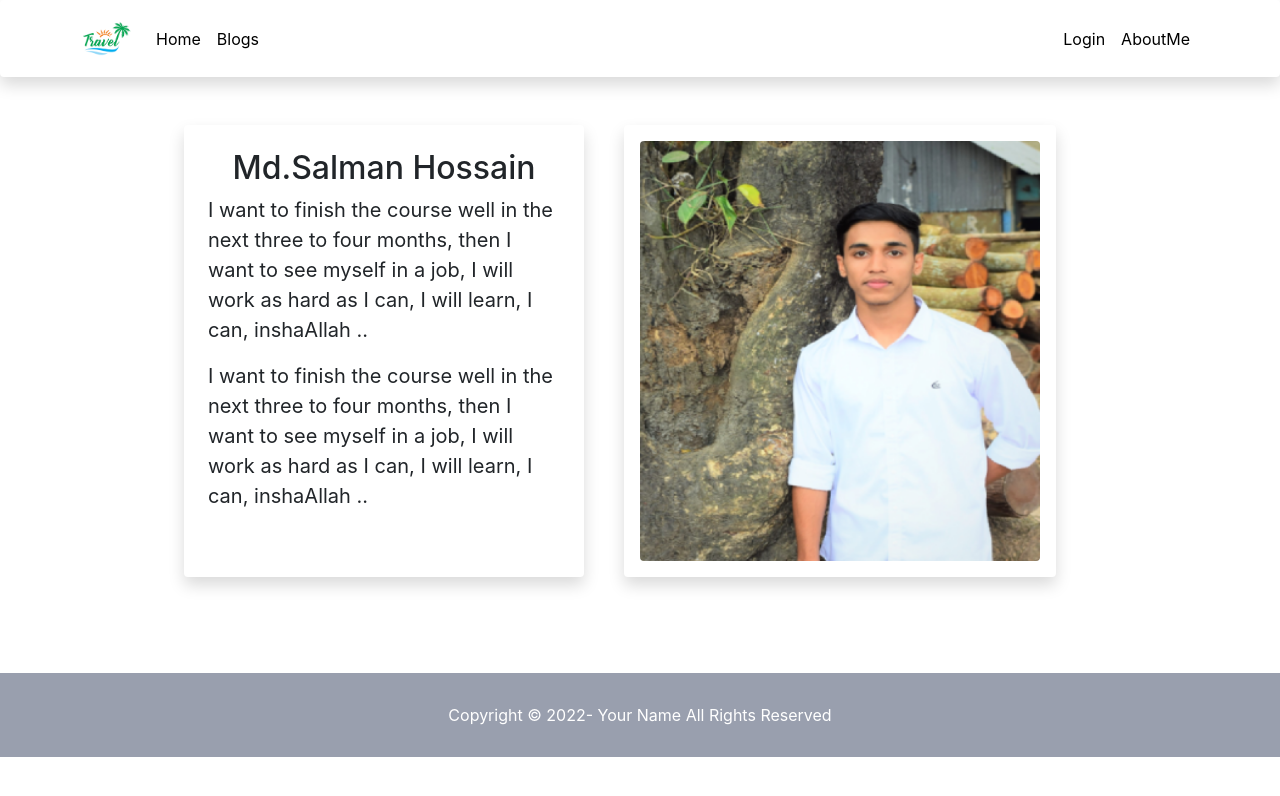
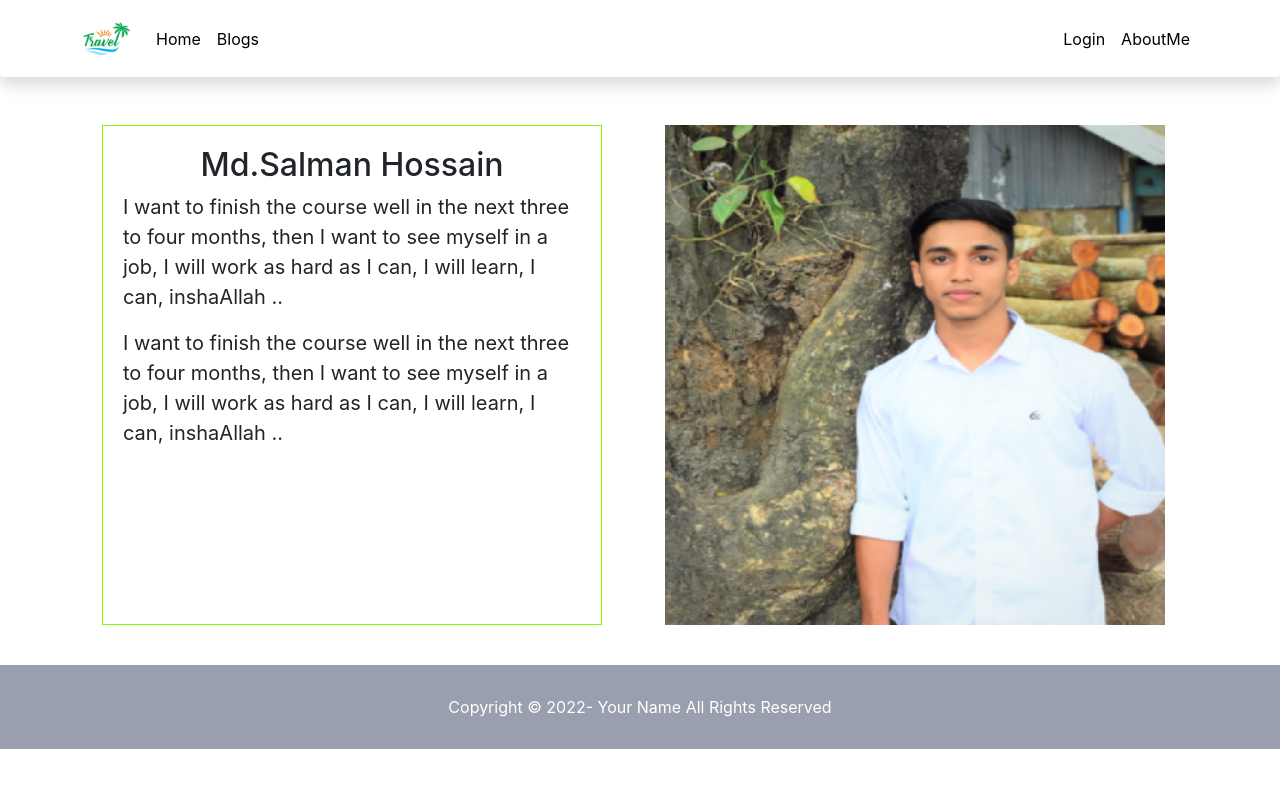
Before and after one commit to mdsalman0/assignment-10, a React (Create React App) app: page /aboutMe in a window 1280 px wide. Shown: the top 796 px of the page. Built offline with nearby package versions, Linux system fonts and the light colour scheme; no server answers.

Commit message:
reset password  complete

```diff
--- /dev/null
+++ b/src/Pages/AboutMe/AboutMe.css
@@ -0,0 +1,28 @@
+.info{
+    display: grid;
+    grid-template-columns: repeat(2,1fr);
+}
+.name-info{
+    width: 500px;
+    border: 1px solid lawngreen;
+    padding: 20px;
+    margin-bottom: 40px;
+    margin-left: 20px;
+}
+.image{
+    margin-bottom: 40px;
+    margin-left: 25px;
+}
+.image img{
+    width: 500px;
+    height: 500px;
+}
+
+
+
+@media  (min-width: 481px) and (max-width: 767px) {
+    .info{
+        display: grid;
+        grid-template-columns: repeat(1,1fr);
+    }
+}
--- a/src/Pages/AboutMe/AboutMe.js
+++ b/src/Pages/AboutMe/AboutMe.js
@@ -1,15 +1,17 @@
 import React from 'react';
-import hero from '../../../src/Image/hero.png'
+import hero from '../../../src/Image/hero.png';
+import './AboutMe.css'
+
 const AboutMe = () => {
     return (
-        <div className=' d-flex justify-content-center my-5'>
-            <div style={{width:'400px',borderRadius:'10px',marginRight:'40px'}} className=' p-4 shadow p-3 mb-5 bg-body rounded'>
+        <div className=' info container'>
+            <div className='name-info'>
                 <h2 className='text-center'>Md.Salman Hossain</h2>
                 <p className='fs-5'>I want to finish the course well in the next three to four months, then I want to see myself in a job, I will work as hard as I can, I will learn, I can, inshaAllah ..</p>
                 <p className='fs-5'>I want to finish the course well in the next three to four months, then I want to see myself in a job, I will work as hard as I can, I will learn, I can, inshaAllah ..</p>
             </div>
-            <div className='shadow p-3 mb-5 bg-body rounded' style={{marginRight:'40px'}}>
-                <img className='rounded' width={400} height={420} src={hero} alt="" />
+            <div className='image'>
+                <img className='img'src={hero} alt="" />
             </div>
         </div>
     );
--- a/src/Pages/Login/Login.js
+++ b/src/Pages/Login/Login.js
@@ -3,9 +3,10 @@ import './Login.css';
 import Form from 'react-bootstrap/Form';
 import Button from 'react-bootstrap/Button';
 import {Link, useLocation, useNavigate} from 'react-router-dom';
-import { useSignInWithEmailAndPassword, useSignInWithGoogle } from 'react-firebase-hooks/auth';
+import { useSendPasswordResetEmail, useSignInWithEmailAndPassword, useSignInWithGoogle } from 'react-firebase-hooks/auth';
 import auth from '../../firebase.init';
-import google from '../../../src/Image/google.png'
+import google from '../../../src/Image/google.png';
+import Loading from '../../Pages/Sherad/Loading/Loading'
 
 const Login = () => {
     const [email,setEmail] = useState('')
@@ -15,11 +16,21 @@ const Login = () => {
 
     const [signInWithEmailAndPassword,user,loading,error,
       ] = useSignInWithEmailAndPassword(auth);
-      const [signInWithGoogle, user1, loading1, error1] = useSignInWithGoogle(auth);
+    const [signInWithGoogle, user1, loading1, error1] = useSignInWithGoogle(auth);
+    const [sendPasswordResetEmail] = useSendPasswordResetEmail( auth);
 
     let from = location.state?.from?.pathname || "/";
     if(user){
         navigate(from, { replace: true });
+    }
+
+    if(user || user1){
+        return <Loading></Loading>
+    }
+
+    let errorElement;
+    if(error || error1){
+        errorElement = <p className='text-danger mt-3'>Error: {error?.message}{error?.message}</p>
     }
 
     const handleEmail= e =>{
@@ -52,14 +63,18 @@ const Login = () => {
                     <Form.Label>Password</Form.Label>
                     <Form.Control onBlur={handlePassword} type="password" placeholder="Password" />
                 </Form.Group>
-                <Form.Group className="mb-3" controlId="formBasicCheckbox">
-                    <Form.Check type="checkbox" label="Check me out" />
-                </Form.Group>
                 <Button className='w-100 fs-5' variant="primary" type="submit">
                     Login
                 </Button>
             </Form>
-            <p className='mt-3'>Don't have an account?<Link to='/SingUp' className='text-danger'>Please Register</Link></p>
+            {
+                errorElement
+            }
+            <p className='mt-2 '>Forget Password?<button onClick={async () => {
+            await sendPasswordResetEmail(email);
+            alert('Sent email');}} className='btn btn-link mb-2'>Reset Password</button></p>
+
+            <p className='mt-2'>Don't have an account?<Link to='/SingUp' className='text-danger'>Please Register</Link></p>
             <button onClick={handleGoogleSingIn} className='btn btn-info w-100 fs-5 '><img width={30} src={google} alt="" /> Google SingIn</button>
         </div>
     );
--- a/src/Pages/SingUp/SingUp.js
+++ b/src/Pages/SingUp/SingUp.js
@@ -6,16 +6,29 @@ import { Link } from 'react-router-dom';
 import { useCreateUserWithEmailAndPassword, useSignInWithGoogle } from 'react-firebase-hooks/auth';
 import auth from '../../firebase.init';
 import google from '../../../src/Image/google.png'
+import Loading from '../Sherad/Loading/Loading';
 
 const SingUp = () => {
     const [email,setEmail] = useState('')
     const [password,setPassword] = useState('')
     const [confirmPassword,setConfirmPassword] = useState('')
+    const [successfully,setSuccessfully] = useState(false)
 
     const [createUserWithEmailAndPassword,user,loading,error,
     ] = useCreateUserWithEmailAndPassword(auth);
-    const [signInWithGoogle, user1, loading1, error1] = useSignInWithGoogle(auth);
+    const [signInWithGoogle, user1, loading1, error1] = useSignInWithGoogle(auth,{sendEmailVerification:true});
 
+    let errorElement;
+
+    if(error || error1){
+         errorElement = <div>
+            <p className='text-danger'>Error: {error?.message} {error1?.message}</p>
+        </div>
+    }
+
+    if(loading || loading1){
+        return <Loading></Loading>
+    }
 
     const handleEmail= e =>{
         setEmail(e.target.value)
@@ -27,9 +40,11 @@ const SingUp = () => {
         setConfirmPassword(e.target.value)
     }
 
-    const handleCreateRegister = e =>{
+    const handleCreateRegister =async e =>{
         e.preventDefault()
-        createUserWithEmailAndPassword(email,password)
+        createUserWithEmailAndPassword(email,password,confirmPassword);
+        setSuccessfully(<p className='text-warning'>thank you for registering for the travel</p>)
+
     }
 
     /* google SingIn */
@@ -54,13 +69,17 @@ const SingUp = () => {
                     <Form.Label>Confirm Password</Form.Label>
                     <Form.Control onBlur={handleConfirmPassword} type="password" placeholder="Confirm Password" />
                 </Form.Group>
-                <Form.Group className="mb-3" controlId="formBasicCheckbox">
-                    <Form.Check  type="checkbox" label="Check me out" />
-                </Form.Group>
+                {
+                    successfully
+                }
                 <Button className='w-100 fs-5' variant="primary" type="submit">
                     SingUp
                 </Button>
             </Form>
+            {
+                errorElement
+            }
+
             <p className='mt-3'>Already have an Account?<Link to='/login' className='text-danger'>Please Login</Link></p>
             <button onClick={handleGoogleSingIn} className='btn btn-info w-100 fs-5 '><img width={30} src={google} alt="" /> Google SingIn</button>
         </div>
```
Also changed, not shown: 1 other file (tests, documents, lock files or other folders).
